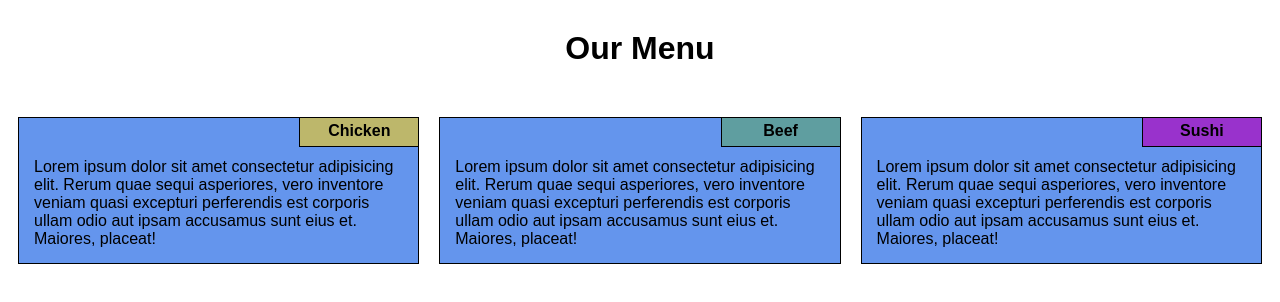
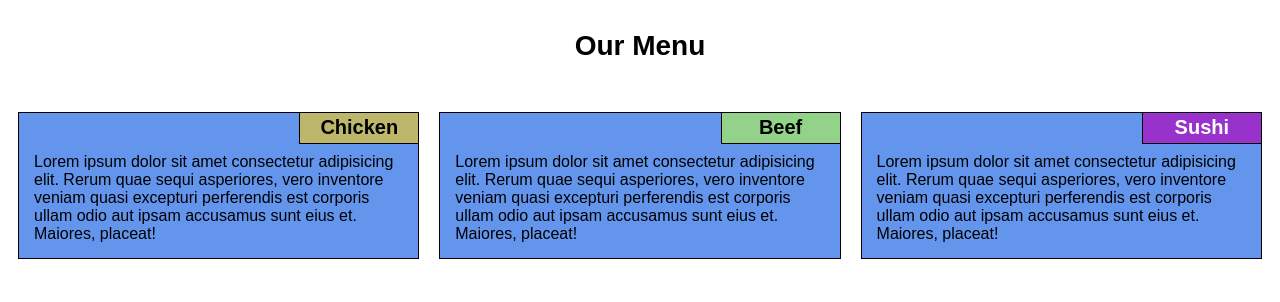
Before and after one commit to zaaraa-z/coursera, a plain HTML site: page module2-solution/index.html in a window 1280 px wide. Drawn offline with Linux system fonts and the light colour scheme.

Commit message:
final commits

```diff
--- a/module2-solution/css/style.css
+++ b/module2-solution/css/style.css
@@ -6,6 +6,7 @@
   h1 {
     margin: 30px auto 50px auto;
     text-align: center;
+    font-size: 1.75rem;
   }
 
   .row {
@@ -20,7 +21,6 @@
 
   p {
     border: 1px solid black;
-    /* width: 95%; */
     padding: 40px 15px 15px 15px;
     margin: 0 10px 20px 10px;
     background-color: cornflowerblue;
@@ -31,19 +31,21 @@
     position: absolute;
     top: 0;
     right: 10px;
-    height: 30px;
+    height: 32px;
     width: 120px;
     text-align: center;
-    line-height: 26px;
+    line-height: 29px;
     font-weight: 600;
+    font-size: 1.25rem;
   }
   .t-1 {
     background-color: darkkhaki;
   }
   .t-2 {
-    background-color: cadetblue;
+    background-color: rgb(146, 211, 137);
   }
   .t-3 {
+    color: white;
     background-color: darkorchid;
   }
 
```
